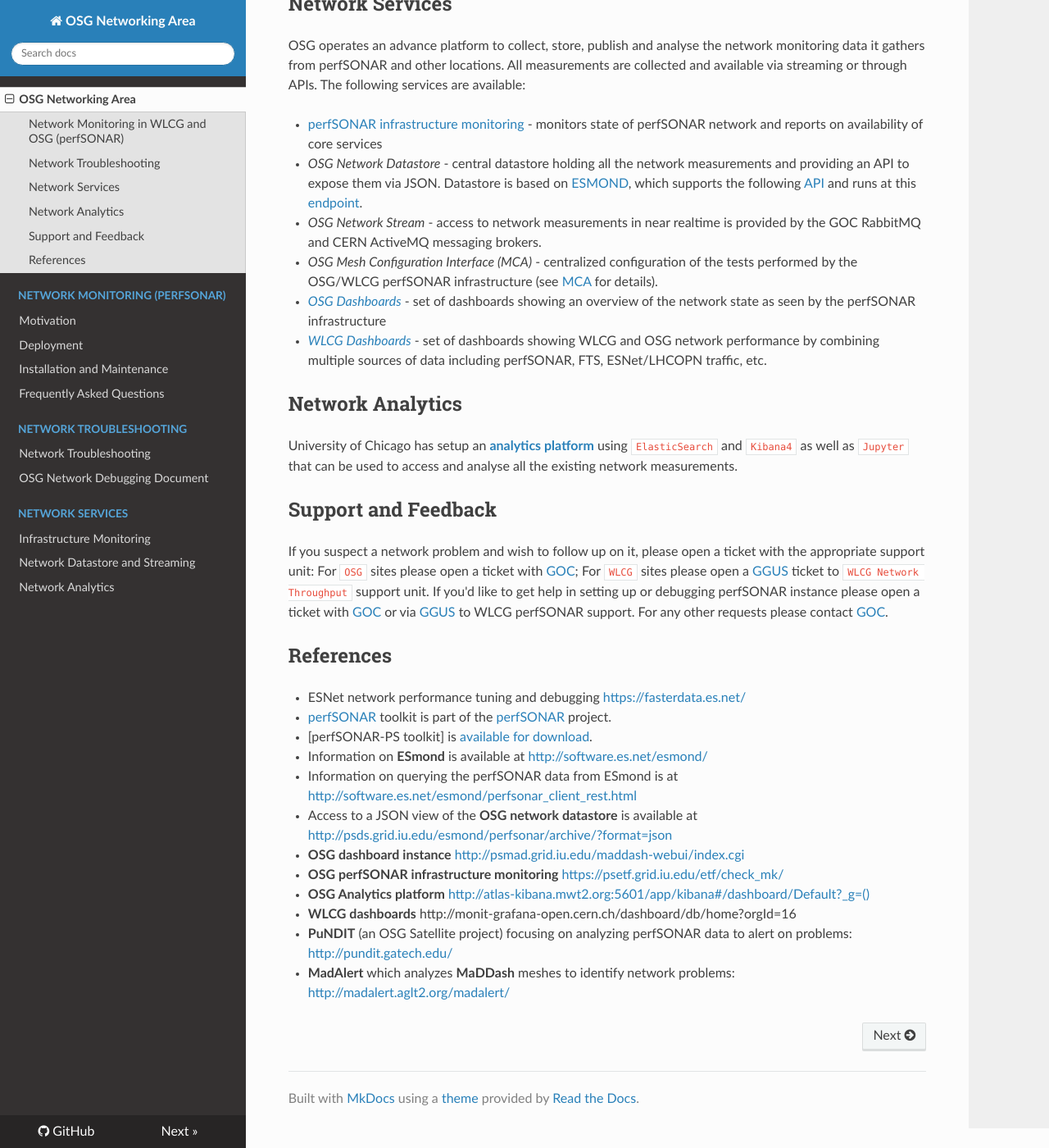
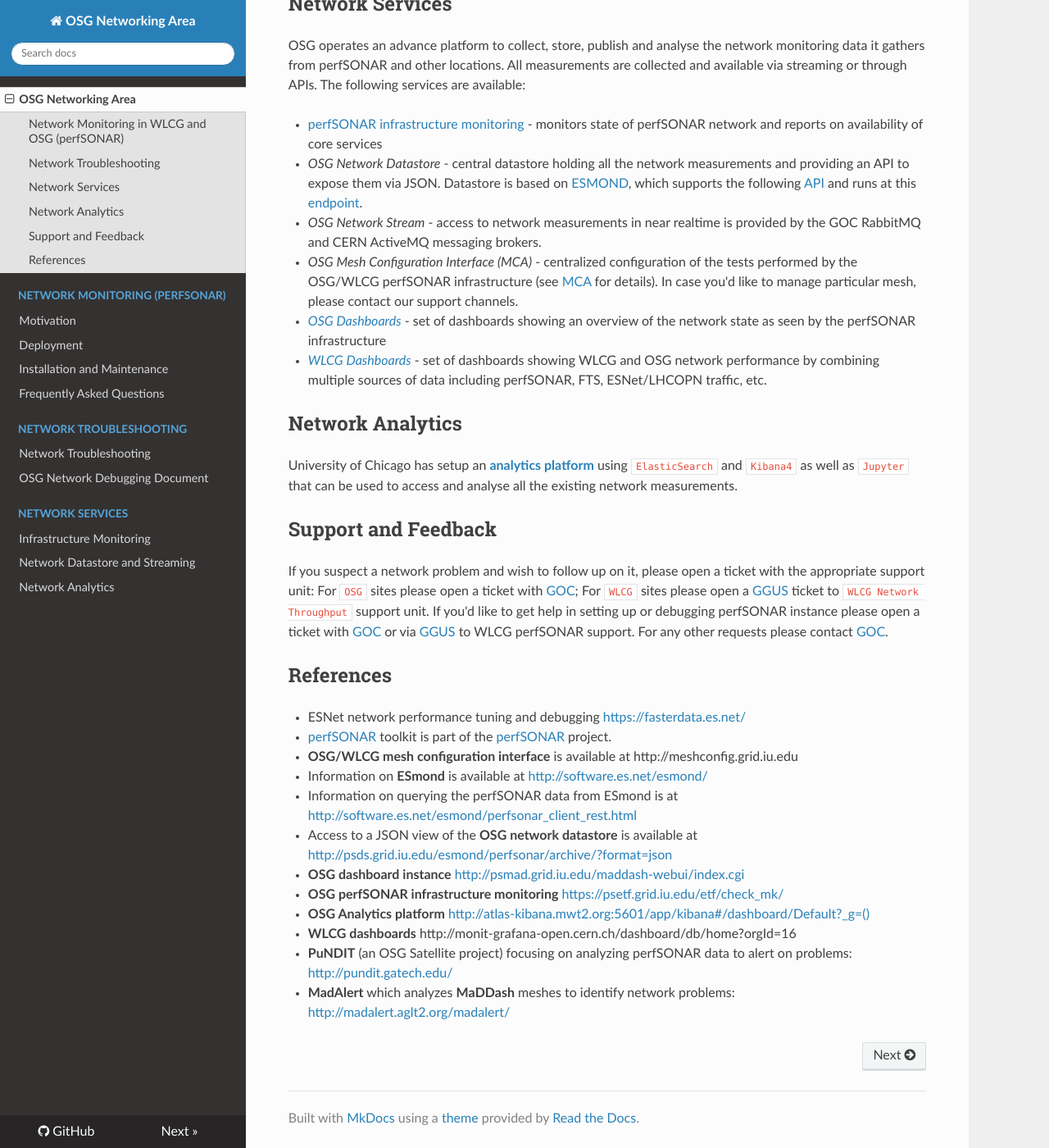
Before and after one commit to osg-htc/networking, an MkDocs documentation site: the page built from docs/index.md, in a window 1280 px wide and 1400 px high, scrolled down 837 px. Shown: the whole window at 82% size. Built offline with MkDocs 1.6.1, drawn with Linux system fonts in a browser that asks for light colours; nearby versions of some CDN libraries; old or Windows-style settings are respelled for this version of MkDocs.

Commit message:
Update index.md

```diff
--- a/docs/index.md
+++ b/docs/index.md
@@ -27,7 +27,7 @@
 - [perfSONAR infrastructure monitoring](perfsonar/psetf.md) - monitors state of perfSONAR network and reports on availability of core services
 - *OSG Network Datastore* - central datastore holding all the network measurements and providing an API to expose them via JSON. Datastore is based on [ESMOND](http://software.es.net/esmond/), which supports the following [API](http://software.es.net/esmond/perfsonar_client_rest.html) and runs at this [endpoint](http://psds.grid.iu.edu/esmond/perfsonar/archive/?format=json).
 - *OSG Network Stream* - access to network measurements in near realtime is provided by the GOC RabbitMQ and CERN ActiveMQ messaging brokers.
-- *OSG Mesh Configuration Interface (MCA)* - centralized configuration of the tests performed by the OSG/WLCG perfSONAR infrastructure (see [MCA](http://docs.perfsonar.net/mca.html) for details).
+- *OSG Mesh Configuration Interface (MCA)* - centralized configuration of the tests performed by the OSG/WLCG perfSONAR infrastructure (see [MCA](http://docs.perfsonar.net/mca.html) for details). In case you'd like to manage particular mesh, please contact our support channels.
 - [*OSG Dashboards*](http://psmad.grid.iu.edu/maddash-webui/index.cgi) - set of dashboards showing an overview of the network state as seen by the perfSONAR infrastructure
 - [*WLCG Dashboards*](http://monit-grafana-open.cern.ch/dashboard/db/home?orgId=16) - set of dashboards showing WLCG and OSG network performance by combining multiple sources of data including perfSONAR, FTS, ESNet/LHCOPN traffic, etc.
 
@@ -44,7 +44,7 @@
 ----------
 - ESNet network performance tuning and debugging <https://fasterdata.es.net/>
 - [perfSONAR](http://docs.perfsonar.net/) toolkit is part of the [perfSONAR](http://www.perfsonar.net/) project.
-- [perfSONAR-PS toolkit] is [available for download](http://docs.perfsonar.net/install_getting.html).
+- **OSG/WLCG mesh configuration interface** is available at http://meshconfig.grid.iu.edu
 - Information on **ESmond** is available at <http://software.es.net/esmond/>
 - Information on querying the perfSONAR data from ESmond is at <http://software.es.net/esmond/perfsonar_client_rest.html>
 - Access to a JSON view of the **OSG network datastore** is available at <http://psds.grid.iu.edu/esmond/perfsonar/archive/?format=json>
```
